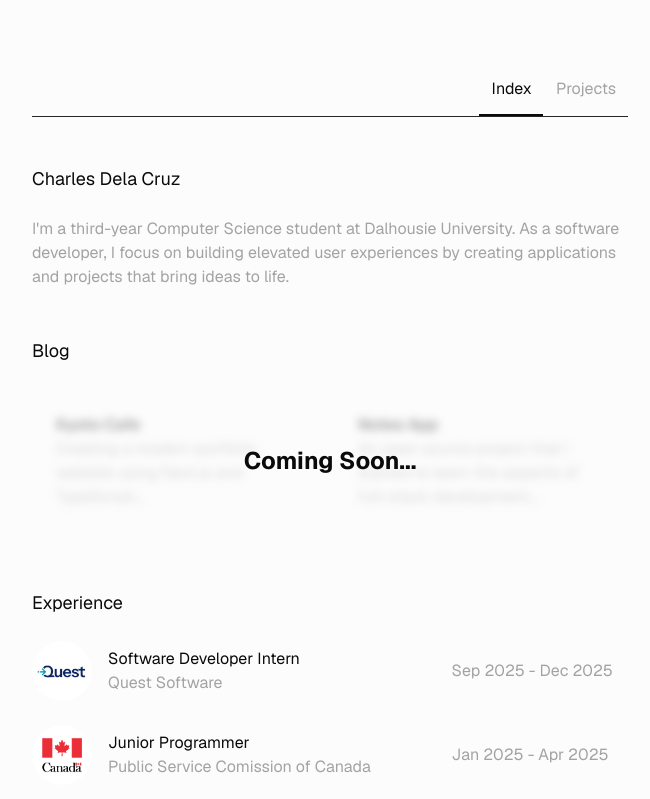
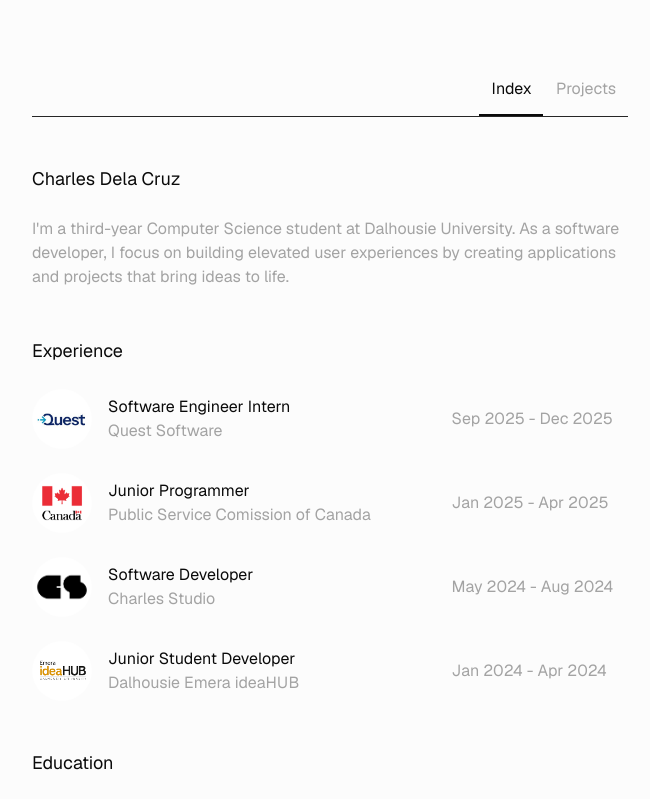
Before and after one commit to cdemzy/portfolio, a Next.js app: page / in a window 1280 px wide. Shown: the top 799 px of the page, without its empty margins (310-960 px from the left). Built offline with nearby package versions, Linux system fonts and the light colour scheme.

Commit message:
bug: minor fixes

```diff
--- a/app/components/Experience.tsx
+++ b/app/components/Experience.tsx
@@ -31,7 +31,7 @@ const experience = [
   {
     imgUrl: QuestLogo,
     imgAlt: "Quest Logo",
-    title: "Software Developer Intern",
+    title: "Software Engineer Intern",
     company: "Quest Software",
     date: "Sep 2025 - Dec 2025",
   },
--- a/app/page.tsx
+++ b/app/page.tsx
@@ -8,7 +8,7 @@ import Blog from "./components/Blog";
 
 const sections = [
   { Component: Intro, key: 'intro' },
-  { Component: Blog, key: 'blog' },
+  // { Component: Blog, key: 'blog' },
   { Component: Experience, key: 'experience' },
   { Component: Education, key: 'education' },
   { Component: Connect, key: 'connect' },
```
